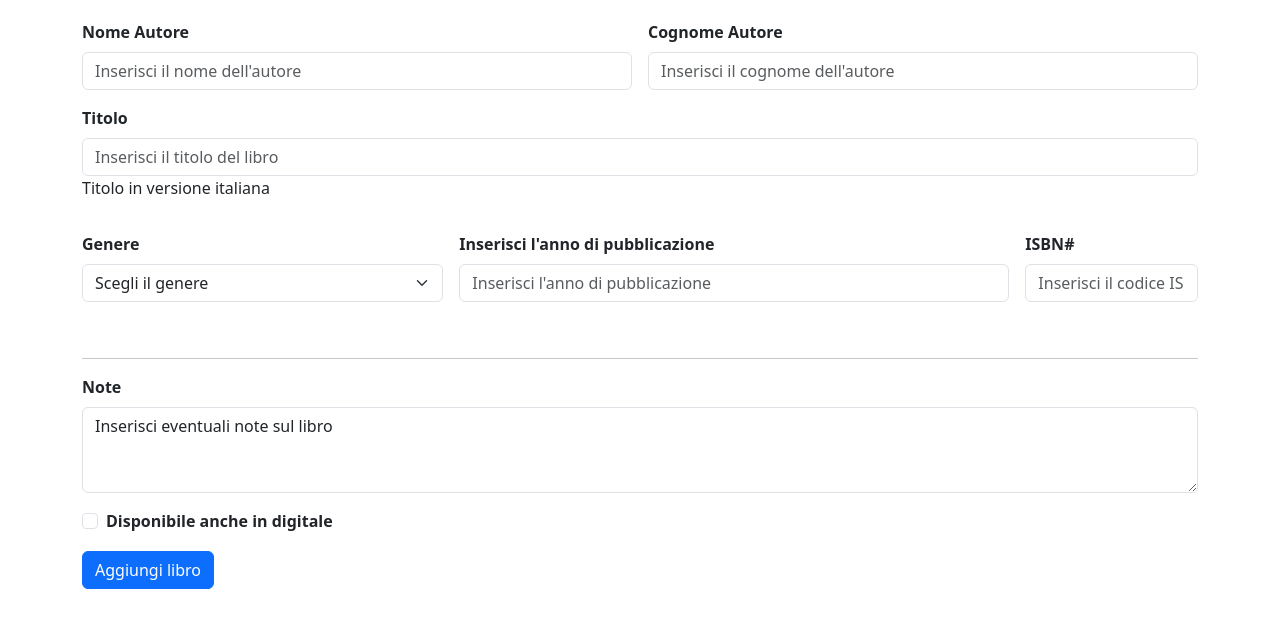
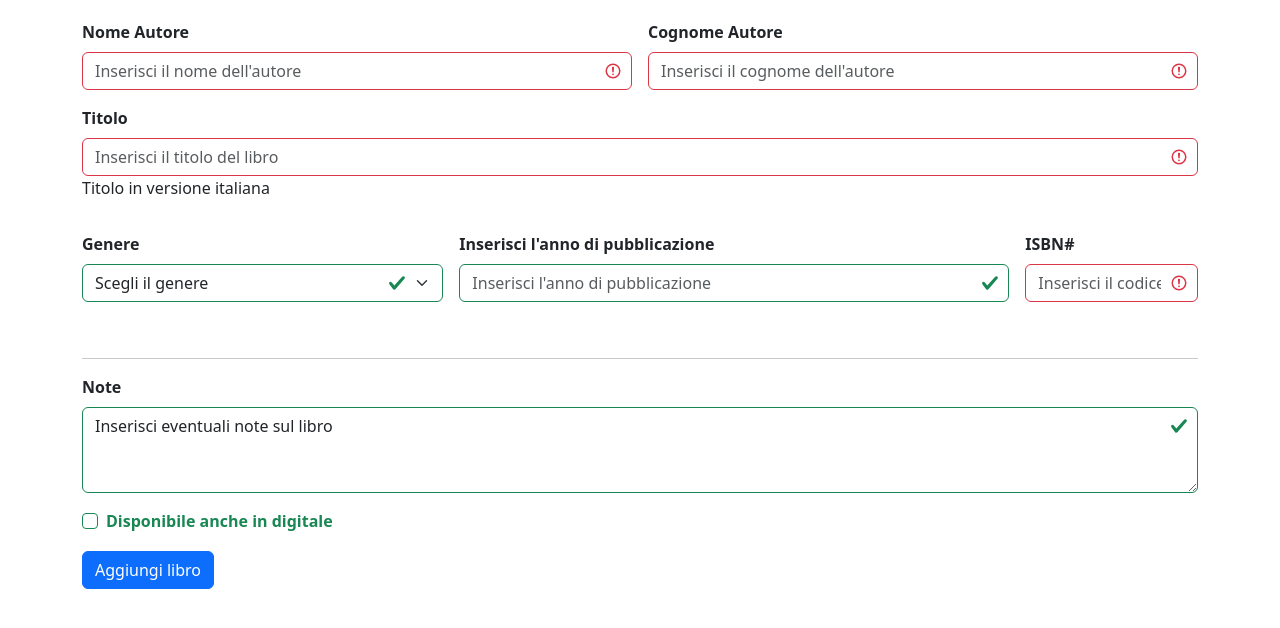
Before and after one commit to giuseppegenovatp/html-css-bootstrap-dashboard, a plain HTML site: page add-book.html in a window 1280 px wide. Shown: the part 152-780 px from the top of the page. Drawn offline with nearby package versions, Linux system fonts and the light colour scheme.

Commit message:
feat: add custom on input with bootstrap classes

```diff
--- a/add-book.html
+++ b/add-book.html
@@ -12,7 +12,7 @@
     <link rel="stylesheet" href="https://cdnjs.cloudflare.com/ajax/libs/font-awesome/6.7.2/css/all.min.css" integrity="sha512-Evv84Mr4kqVGRNSgIGL/F/aIDqQb7xQ2vcrdIwxfjThSH8CSR7PBEakCr51Ck+w+/U6swU2Im1vVX0SVk9ABhg==" crossorigin="anonymous" referrerpolicy="no-referrer" />
     <!-- FONTAWESOME -->
 
-
+    <link rel="stylesheet" href="css/style.css">
 </head>
 
 
@@ -54,24 +54,27 @@
     <main>
         <div class="container">
             <h2 class="my-4">Nuovo Libro</h2>
-            <form class="row g-3 fw-bold">
+            <form class="row g-3 fw-bold was-validated">
                 <div class="col-6 col-md-6">
                   <label for="nome_autore" class="form-label">Nome Autore</label>
-                  <input type="text" class="form-control" id="nome_autore" placeholder="Inserisci il nome dell'autore">
+                  <input type="name" class="form-control" id="nome_autore" placeholder="Inserisci il nome dell'autore" required="text">
+                  <div class="valid-feedback">
+                    OK!
+                  </div>
                 </div>
                 <div class="col-6 col-md-6">
                   <label for="cognome_autore" class="form-label">Cognome Autore</label>
-                  <input type="password" class="form-control" id="cognome_autore" placeholder="Inserisci il cognome dell'autore">
+                  <input type="name" class="form-control" id="cognome_autore" placeholder="Inserisci il cognome dell'autore" required>
                 </div>
                 <div class="col-12">
                   <label for="titolo_del_libro" class="form-label">Titolo</label>
-                  <input type="text" class="form-control" id="titolo_del_libro" placeholder="Inserisci il titolo del libro">
+                  <input type="text" class="form-control" id="titolo_del_libro" placeholder="Inserisci il titolo del libro" required>
                   <p class="fw-light">Titolo in versione italiana</p>
                 </div>
                 <div class="col-md-4">
                     <label for="categoria_libro" class="form-label">Genere</label>
-                    <select id="categoria_libro" class="form-select" placeholder="Inserisci il genere">
-                      <option selected>Scegli il genere</option>
+                    <select id="categoria_libro" class="form-select" placeholder="Inserisci il genere" required>
+                      <option>Scegli il genere</option>
                       <option>Fantasy</option>
                       <option>Horror</option>
                       <option>Crime</option>
@@ -79,11 +82,11 @@
                   </div>
                 <div class="col-md-6">
                   <label for="data_publ" class="form-label">Inserisci l'anno di pubblicazione</label>
-                  <input type="number" class="form-control" id="data_publ" placeholder="Inserisci l'anno di pubblicazione">
+                  <input type="number" class="form-control" id="data_publ" placeholder="Inserisci l'anno di pubblicazione" >
                 </div>
                 <div class="col-md-2 mb-4">
                   <label for="codice_isbn" class="form-label">ISBN#</label>
-                  <input type="text" class="form-control" id="codice_isbn" required="#" placeholder="Inserisci il codice ISBN#">
+                  <input type="text" class="form-control" id="codice_isbn" required placeholder="Inserisci il codice ISBN#" required>
                 </div>
 
                 <div class="col-12">
@@ -93,8 +96,8 @@
                         <textarea class="form-control" id="note" rows="3">Inserisci eventuali note sul libro</textarea>
                       </div>
                   <div class="form-check mt-3">
-                    <input class="form-check-input" type="checkbox" id="gridCheck">
-                    <label class="form-check-label" for="gridCheck">
+                    <input class="form-check-input digital_ceck" type="checkbox" id="digitale">
+                    <label class="form-check-label digital_ceck" for="digitale">
                       Disponibile anche in digitale
                     </label>
                   </div>
```
Also changed, not shown: index.html (+1 -1 lines).
